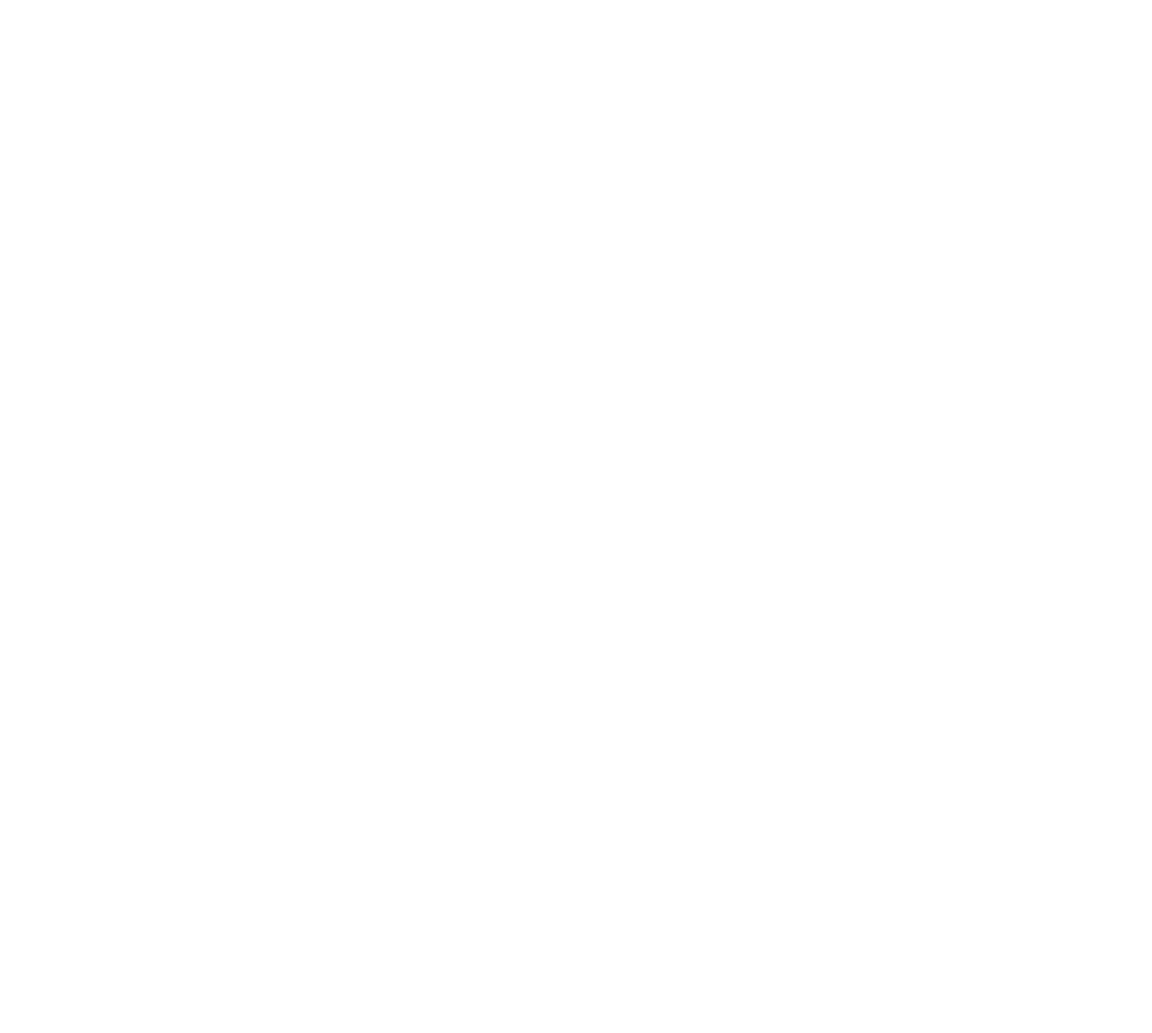
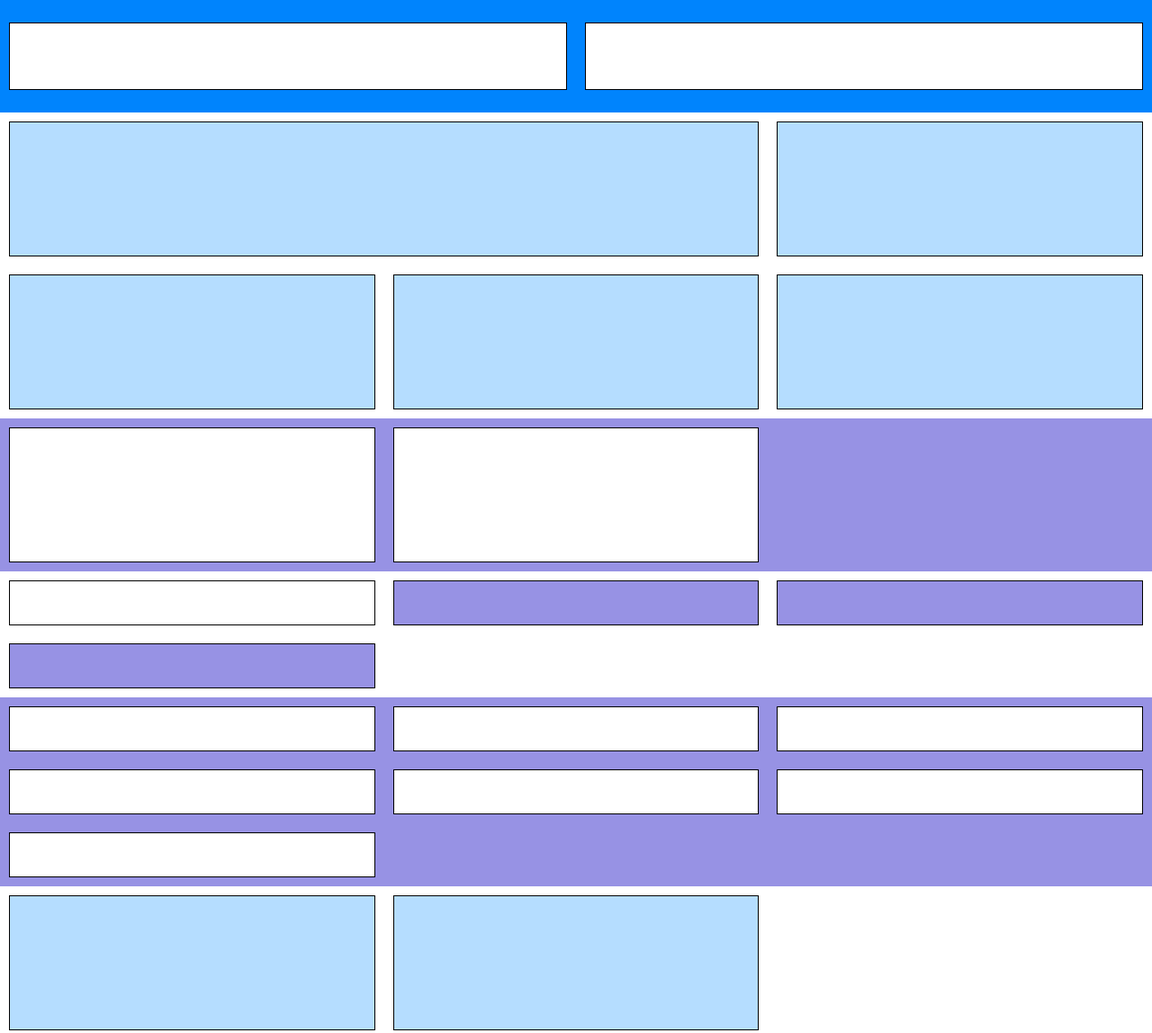
Before and after one commit to alessandro-ricci-boolean/htmlcss-responsive-layout, a plain HTML site: page index.html in a window 1280 px wide. Shown: the top 1148 px of the page at 90% size. Before the commit the page ends 800 px from the top, so only its background shows below. Drawn offline with Linux system fonts and the light colour scheme.

Commit message:
created rough structure

```diff
--- a/css/style.css
+++ b/css/style.css
@@ -0,0 +1,105 @@
+*{
+    padding: 0;
+    margin: 0;
+    box-sizing: border-box
+}
+
+header{
+    background-color: #0084fd;
+    padding: 15px 0;
+}
+
+.container{
+    width: 100%;
+}
+
+.row{
+    width: 100%;
+    display: flex;
+    flex-wrap: wrap;
+}
+
+.column-header{
+    width: calc(50% - 20px);
+    margin: 10px;
+}
+
+.content-header{
+    width: 100%;
+    height: 75px;
+    border: 1px solid black;
+    background-color: white;
+}
+
+.content{
+    width: 100%;
+    height: 150px;
+    border: 1px solid black;
+    background-color: #b5ddff;
+}
+
+.big-column{
+    width: calc(100% - 20px);
+    margin: 10px;
+}
+
+.column{
+    width: calc(100% - 20px);
+    margin: 10px;
+}
+
+.container-planning{
+    width: 100%;
+    background-color: #9792e4;
+}
+
+.content-planning{
+    width: 100%;
+    height: 150px;
+    border: 1px solid black;
+    background-color: white;
+}
+
+.content-testimonials1{
+    width: 100%;
+    height: 50px;
+    border: 1px solid black;
+    background-color: white;
+}
+
+.content-testimonials{
+    width: 100%;
+    height: 50px;
+    border: 1px solid black;
+    background-color: #9792e4;
+}
+
+.container-benefits{
+    width: 100%;
+    background-color: #9792e4;
+}
+
+.content-benefits{
+    width: 100%;
+    height: 50px;
+    border: 1px solid black;
+    background-color: white;
+}
+
+.container-start{
+    width: 100%;
+    background-color: #9792e4;
+}
+
+.container-footer{
+    background-color: #333333;
+}
+
+@media screen and (min-width: 480px) {
+    .column{
+        width: calc(100% / 3 - 20px);
+    }
+    .big-column{
+        width: calc(100% / 3 * 2 - 20px);
+    }
+}
--- a/index.html
+++ b/index.html
@@ -7,6 +7,126 @@
     <title>Document</title>
 </head>
 <body>
+    <header>
+        <div class="container">
+            <div class="row">
+                <div class="column-header">
+                    <div class="content-header">
 
+                    </div>
+                </div>
+                <div class="column-header">
+                    <div class="content-header">
+
+                    </div>
+                </div>
+            </div>
+        </div>
+    </header>
+    <main>
+        <!-- JUMBO -->
+        <div class="container">
+            <div class="row">
+                <div class="big-column">
+                    <div class="content"></div>
+                </div>
+                <div class="column">
+                    <div class="content"></div>
+                </div>
+                <div class="column">
+                    <div class="content"></div>
+                </div>
+                <div class="column">
+                    <div class="content"></div>
+                </div>
+                <div class="column">
+                    <div class="content"></div>
+                </div>
+            </div>
+        </div>
+        <!-- PLANNING -->
+        <div class="container-planning">
+            <div class="row">
+                <div class="column">
+                    <div class="content-planning"></div>
+                </div>
+                <div class="column">
+                    <div class="content-planning"></div>
+                </div>
+            </div>
+        </div>
+        <!-- TESTIMONIALS -->
+        <div class="container">
+            <div class="row">
+                <div class="column">
+                    <div class="content-testimonials1"></div>
+                </div>
+                <div class="column">
+                    <div class="content-testimonials"></div>
+                </div>
+                <div class="column">
+                    <div class="content-testimonials"></div>
+                </div>
+                <div class="column">
+                    <div class="content-testimonials"></div>
+                </div>
+            </div>
+        </div>
+        <!-- BENEFITS -->
+        <div class="container-benefits">
+            <div class="row">
+                <div class="column">
+                    <div class="content-benefits"></div>
+                </div>
+                <div class="column">
+                    <div class="content-benefits"></div>
+                </div>
+                <div class="column">
+                    <div class="content-benefits"></div>
+                </div>
+                <div class="column">
+                    <div class="content-benefits"s></div>
+                </div>
+                <div class="column">
+                    <div class="content-benefits"></div>
+                </div>
+                <div class="column">
+                    <div class="content-benefits"></div>
+                </div>
+                <div class="column">
+                    <div class="content-benefits"></div>
+                </div>
+            </div>
+        </div>
+        <!-- ABOUT -->
+        <div class="container">
+            <div class="row">
+                <div class="column">
+                    <div class="content"></div>
+                </div>
+                <div class="column">
+                    <div class="content"></div>
+                </div>
+            </div>
+        </div>
+    </main>
+    <!-- GET STARTED -->
+    <div class="container-start">
+        <div class="row">
+            <div class="column">
+                <div class="content"></div>
+            </div>
+        </div>
+    </div>
+    <!-- FOOTER -->
+    <footer>
+        <div class="container-footer">
+            <div class="row">
+                <div class="column">
+                    <div class="content"></div>
+                </div>
+            </div>
+        </div>
+    </footer>
 </body>
 </html>
```
Also changed, not shown: img/about.jpg (added), img/logo.png (added), img/phone.png (added), img/planning1.png (added), img/planning2.png (added), img/testimonial1.jpg (added), img/testimonial2.jpg (added), img/testimonial3.jpg (added), 2 other files.
